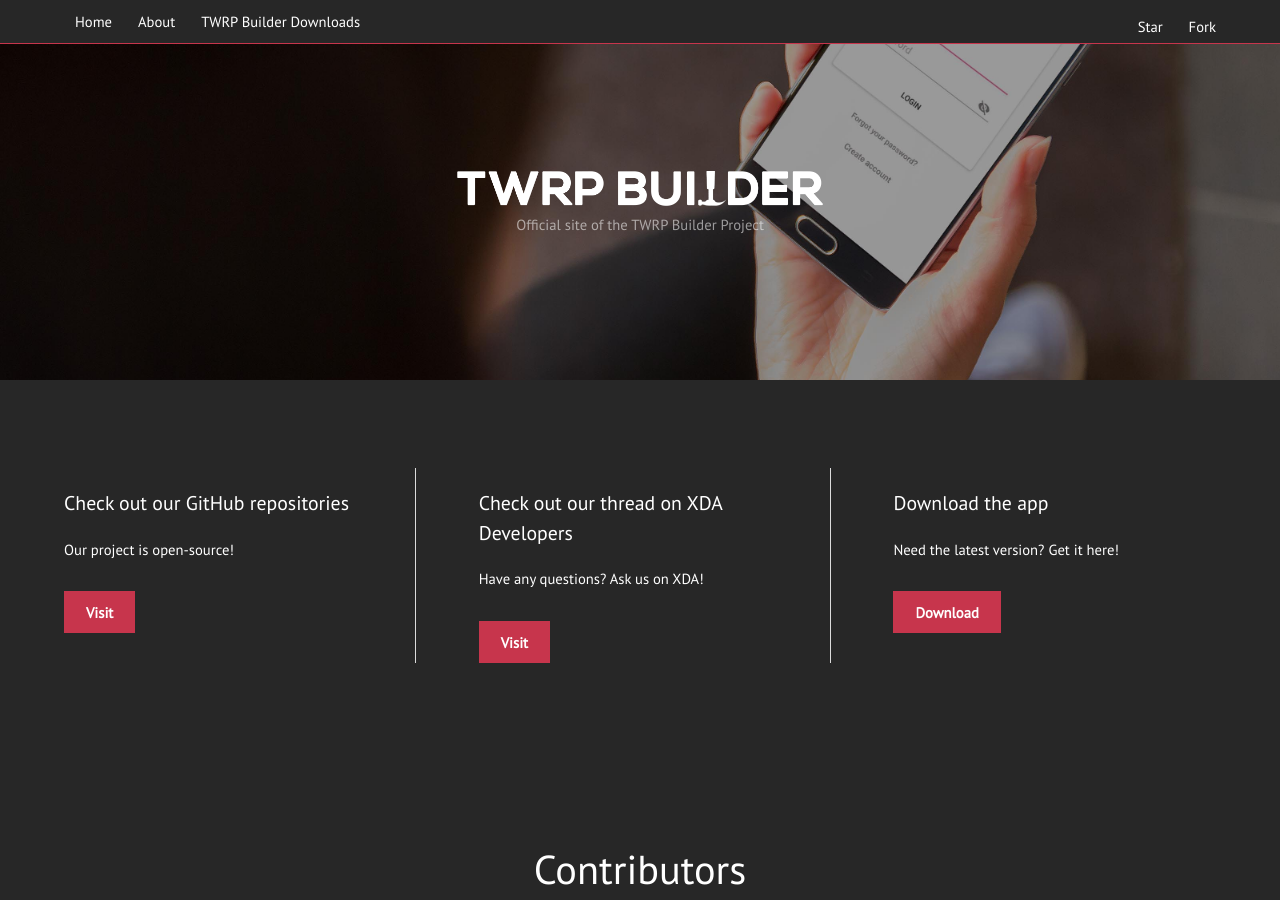
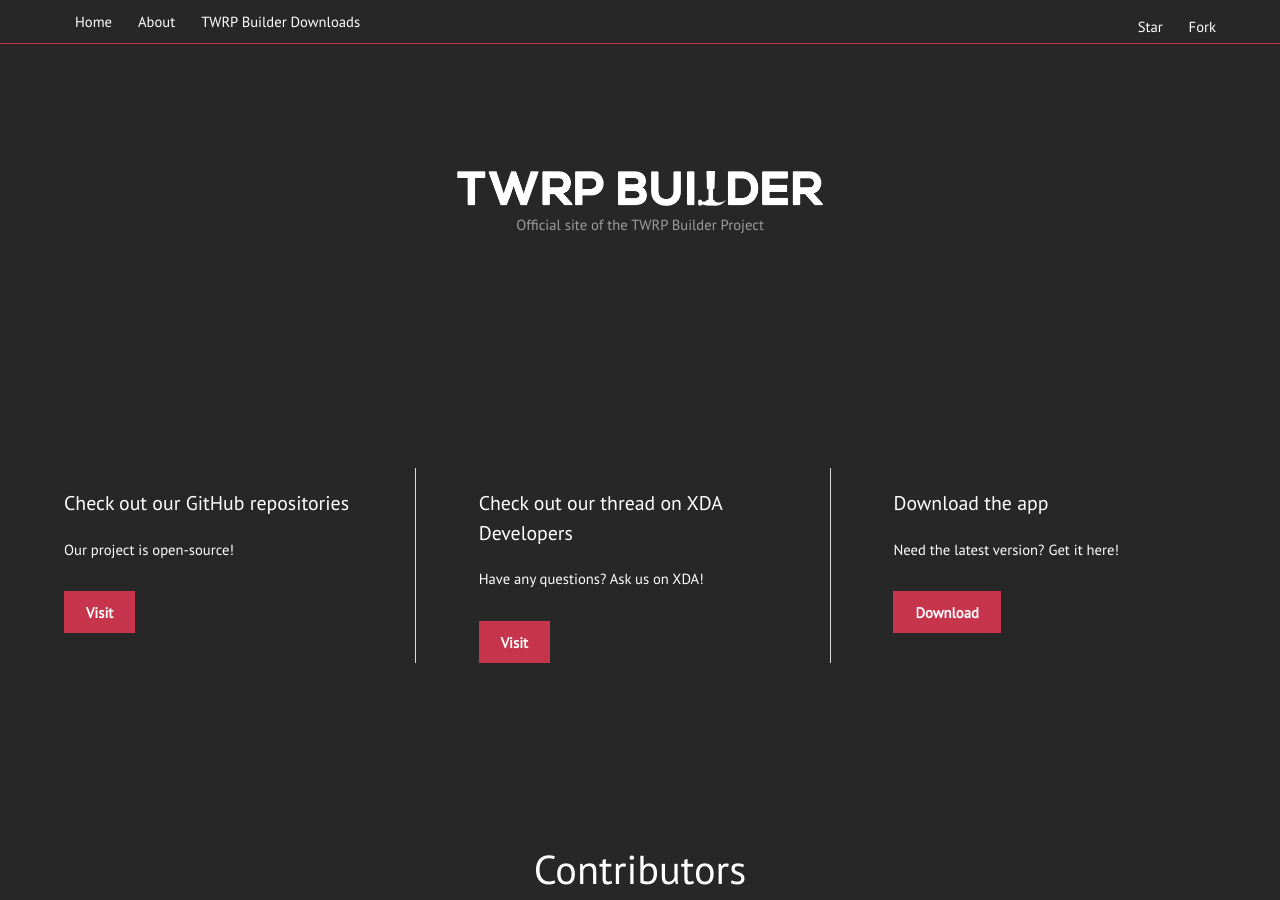
Before and after one commit to TwrpBuilder/twrpbuilder.github.io, a Jekyll site: the page built from index.html, in a window 1280 px wide and 900 px high. Built offline with Jekyll 4.4.1, drawn with Linux system fonts in a browser that asks for light colours; nearby versions of some CDN libraries; comment, search, counter and statistics services are not loaded.

Commit message:
Index: Disable banner temporarily

```diff
--- a/assets/css/main.css
+++ b/assets/css/main.css
@@ -2936,12 +2936,12 @@
 /* Banner */
 
 	#banner {
-		padding: 12em 0 10em 0;
+		padding: 12em 0 10em 0;/*
 		background-image: url('/assets/images/banner.jpg');
 		background-size: cover;
 		background-position: center;
 		background-attachment: fixed;
-		background-repeat: no-repeat;
+		background-repeat: no-repeat;*/
 		text-align: center;
 	}
 
```
